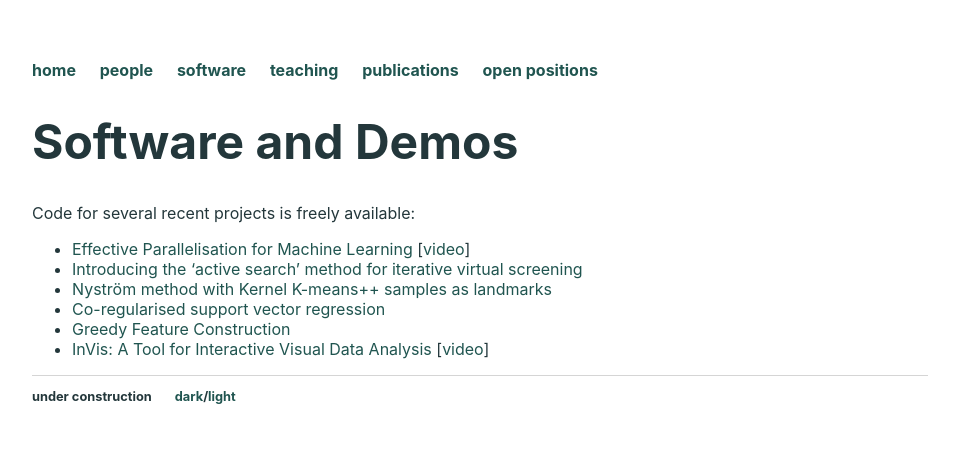
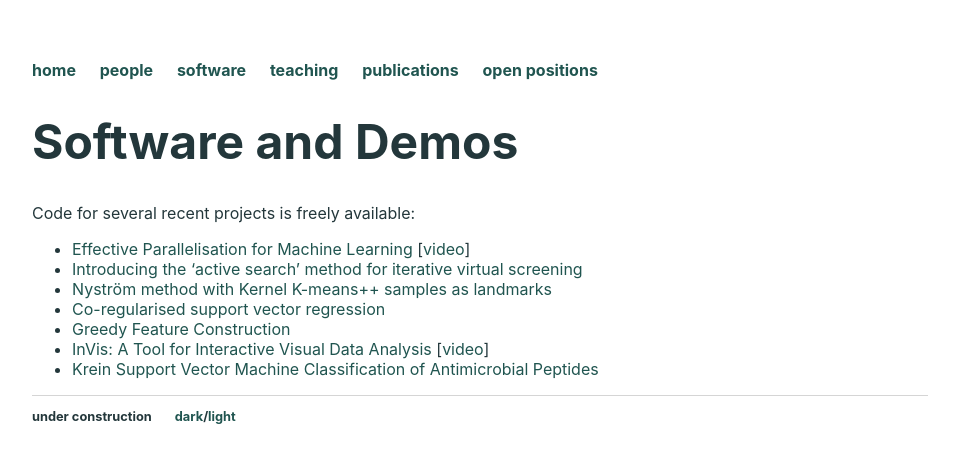
Before and after one commit to ml-tuw/ml-tuw.github.io, a Jekyll site: the page built from software/index.md, in a window 1280 px wide. Shown: the top 463 px of the page, without its empty margins (160-1119 px from the left). Built offline with Jekyll 4.4.1, drawn with Linux system fonts in a browser that asks for light colours.

Commit message:
Updated software page

```diff
--- a/software/index.md
+++ b/software/index.md
@@ -10,3 +10,4 @@ Code for several recent projects is freely available:
  -   [Co-regularised support vector regression](https://bitbucket.org/Michael_Kamp/cosvr)
  -   [Greedy Feature Construction](https://bitbucket.org/doglic/gfc)
  -   [InVis: A Tool for Interactive Visual Data Analysis]({{site.url}}{{page.url}}InVis/) [[video](https://drive.google.com/file/d/1EYubxd6CxgXlmYsKJNii5ryPX8OWlMvj/view?usp=sharing)]
+ - [Krein Support Vector Machine Classification of Antimicrobial Peptides](https://github.com/Mrjoeybux/KreinAMP)
```
